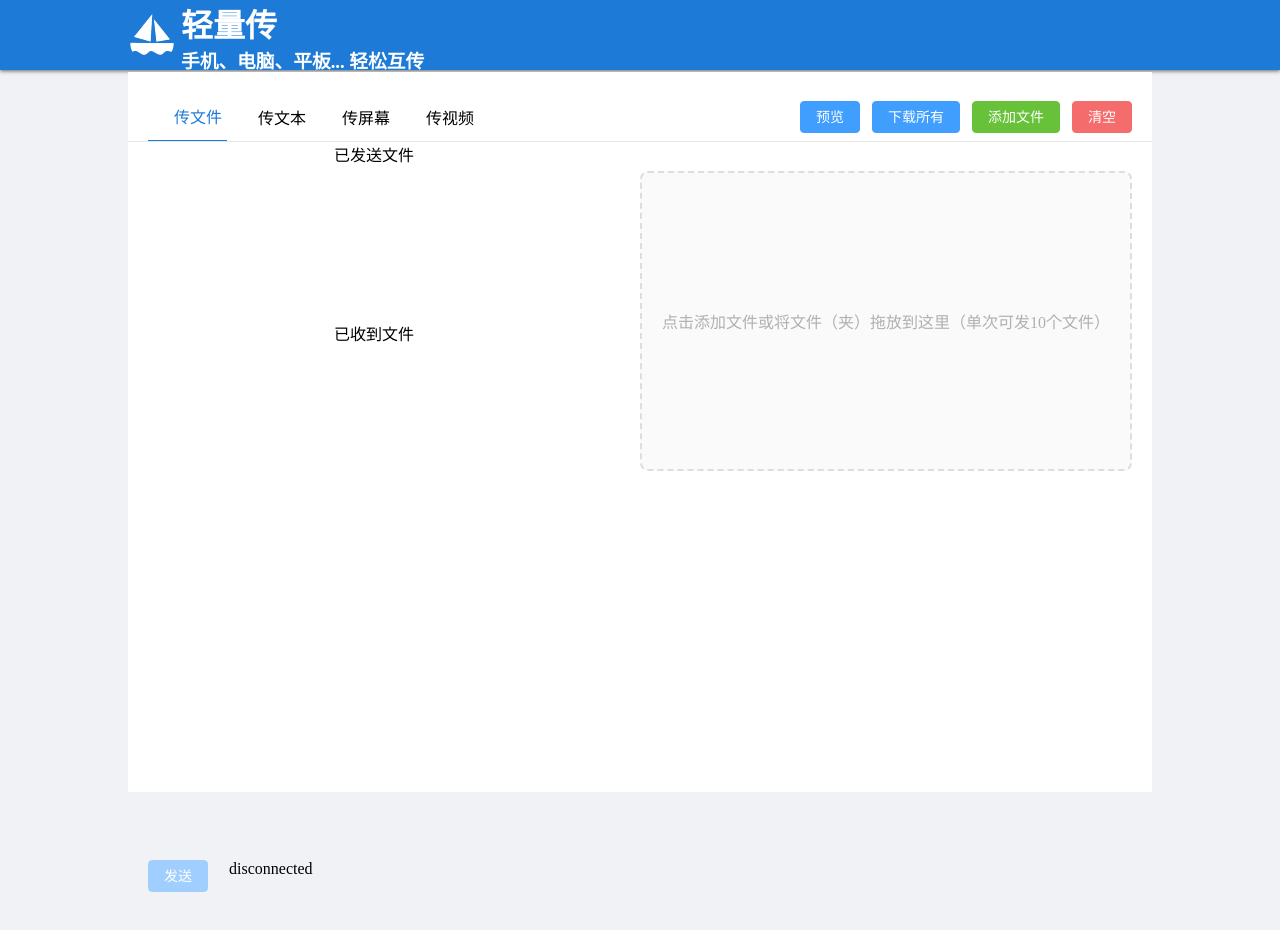
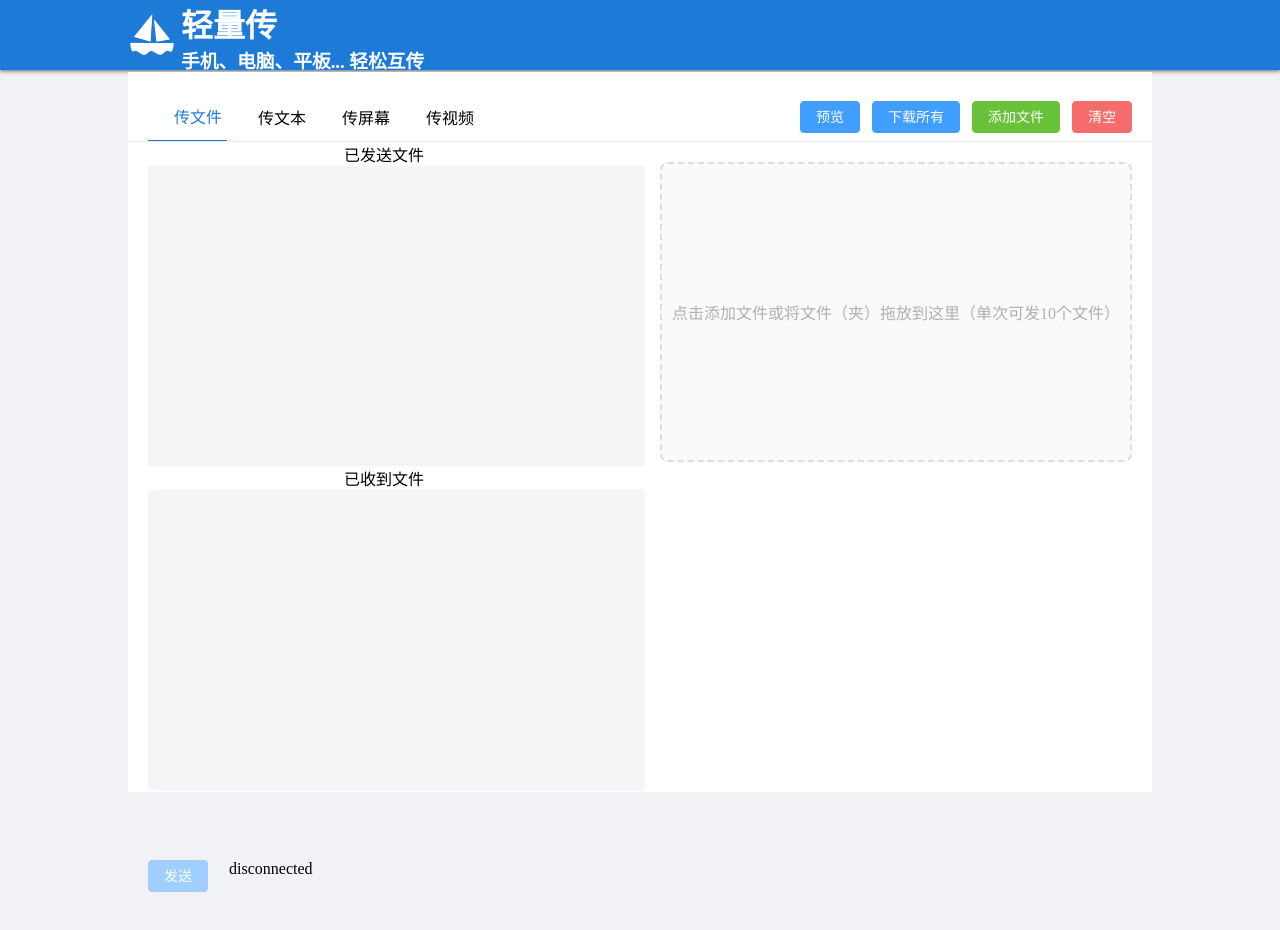
Before and after one commit to jeff-jayden/2025_bishe_webrtc_p2p, a Vue app: page / in a window 1280 px wide. Built offline with nearby package versions, Linux system fonts and the light colour scheme; some icons are missing.

Commit message:
refactor(transfile.vue): 调整文件传输界面布局和样式

```diff
--- a/src/components/transfile.vue
+++ b/src/components/transfile.vue
@@ -61,14 +61,6 @@
           </div>
         </div>
       </div>
-      <!-- 拖放区域 -->
-      <div class="drop-area" @click="selectFile">
-        <div class="drop-content">
-          <p>点击添加文件或将文件（夹）拖放到这里（单次可发10个文件）</p>
-        </div>
-      </div>
-    </div>
-    <div class="bottom-area">
       <div class="bottom">
         <el-button
           type="primary"
@@ -100,6 +92,17 @@
         </div>
         <div class="stats-box" ref="statsbox"></div>
       </div>
+    </div>
+
+    <!-- 右边区域 -->
+    <div class="right_area">
+      <!-- 拖放区域 -->
+      <div class="drop-area" @click="selectFile">
+        <div class="drop-content">
+          <p>点击添加文件或将文件（夹）拖放到这里（单次可发10个文件）</p>
+        </div>
+      </div>
+      <div class="bottom-area">
         <div class="box">
           <canvas
             class="bitrateCanvas"
@@ -112,12 +115,14 @@
         </div>
       </div>
     </div>
+  </div>
 </template>
 
 <script setup>
 import { CloseOne, Dot } from '@icon-park/vue-next';
 import { ref, onMounted } from 'vue';
 import { encode } from 'js-base64';
+import { ElMessage } from 'element-plus';
 
 // 获取URL对象，用于创建文件下载链接
 const URL = window.URL || window.webkitURL;
@@ -336,6 +341,11 @@ function onSendChannelStateChange() {
   }
 
   con_status.value = false;
+
+  if (!con_status.value) {
+    ElMessage.error('对方连接断开，请重试！');
+    stopSendData();
+  }
 }
 
 // 接收通道状态变化处理函数
@@ -364,8 +374,19 @@ function onReceiveChannelStateChange() {
     monitorBufferedAmount();
     return;
   }
+
   con_status.value = false;
+
+  if (!con_status.value) {
+    ElMessage.error('对方连接断开，请重试！');
+    stopSendData();
   }
+}
+
+const stopSendData = () => {
+  sendQueue = [];
+  transferQueue.value = [];
+};
 
 const handleSendFn = async (channel, fileInfo, data, uploadedSize = 0) => {
   // 生成唯一的传输ID
@@ -412,7 +433,7 @@ const handleSendFn = async (channel, fileInfo, data, uploadedSize = 0) => {
   let sendingInProgress = false;
 
   // 创建发送队列
-  const sendQueue = [];
+  let sendQueue = [];
 
   // 处理发送队列的函数
   const processSendQueue = () => {
@@ -438,6 +459,7 @@ const handleSendFn = async (channel, fileInfo, data, uploadedSize = 0) => {
     } catch (error) {
       console.error('发送数据出错:', error);
       // 出错时重新加入队列前端
+      if (!con_status.value) return;
       sendQueue.unshift(item);
       sendingInProgress = false;
       // 稍后重试
@@ -711,40 +733,14 @@ onMounted(() => {
   height: 100%;
   width: 100%;
   position: relative;
+  display: flex;
+  justify-content: space-between;
 
   .file-area {
-    display: flex;
-    align-items: center;
-    width: 100%;
-
-    /* 拖放区域 */
-    .drop-area {
-      display: flex;
-      justify-content: center;
-      align-items: center;
-      height: 300px;
     width: 50%;
-      background-color: #fafafa;
-      border: 2px dashed #ddd;
-      border-radius: 8px;
-      margin: 20px;
-      text-align: center;
-      cursor: pointer;
-      transition: all 0.3s;
-    }
-
-    .drop-area:hover,
-    .drop-area.drop-hover {
-      border-color: #2196f3;
-      background-color: rgba(33, 150, 243, 0.05);
-    }
-
-    .drop-content {
-      color: #b0b0b0;
-    }
 
     .file-container {
-      width: 50%;
+      width: 100%;
 
       .has-receive,
       .has-send {
@@ -754,9 +750,13 @@ onMounted(() => {
 
       .file-list {
         width: 97%;
-        height: 155px;
+        height: 300px;
         overflow: auto;
         margin: 0 20px;
+
+        border: 1px #fefe solid;
+        padding: 5px;
+        background-color: #f5f5f5;
 
         .file-item {
           display: flex;
@@ -767,12 +767,17 @@ onMounted(() => {
           border: 1px solid #eee;
           border-radius: 8px;
           margin-bottom: 10px;
+          background-color: #fff;
 
           .file-name {
             width: fit-content;
             color: #4a4a4a;
             font-size: 14px;
             padding: 5px 8px;
+            width: 300px;
+            text-overflow: ellipsis;
+            white-space: nowrap;
+            overflow: hidden;
 
             a {
               text-decoration: none;
@@ -825,6 +830,35 @@ onMounted(() => {
     }
   }
 
+  .right_area {
+    width: 50%;
+  }
+
+  .drop-area:hover,
+  .drop-area.drop-hover {
+    border-color: #2196f3;
+    background-color: rgba(33, 150, 243, 0.05);
+  }
+
+  .drop-content {
+    color: #b0b0b0;
+  }
+
+  /* 拖放区域 */
+  .drop-area {
+    display: flex;
+    justify-content: center;
+    align-items: center;
+    height: 300px;
+    background-color: #fafafa;
+    border: 2px dashed #ddd;
+    border-radius: 8px;
+    margin: 20px;
+    text-align: center;
+    cursor: pointer;
+    transition: all 0.3s;
+  }
+
   .bottom-area {
     height: 50%;
     width: 100%;
@@ -833,10 +867,12 @@ onMounted(() => {
     position: relative;
 
     .box {
+      margin: 20px 50px 50px 85px;
+
       .bitrateCanvas {
         width: 500px;
         height: 300px;
-        margin: 20px 100px 20px 20px;
+      }
     }
   }
 
@@ -845,7 +881,7 @@ onMounted(() => {
     margin-top: 10px;
     display: flex;
     position: relative;
-      bottom: -350px;
+    bottom: -60px;
 
     .btn {
       margin-left: 20px;
@@ -865,5 +901,4 @@ onMounted(() => {
     }
   }
 }
-}
 </style>
```
Also changed, not shown: src/hooks/useTextOverflow.ts (added, +66 -0 lines). Lines whose indentation alone changed are shown as unchanged.
